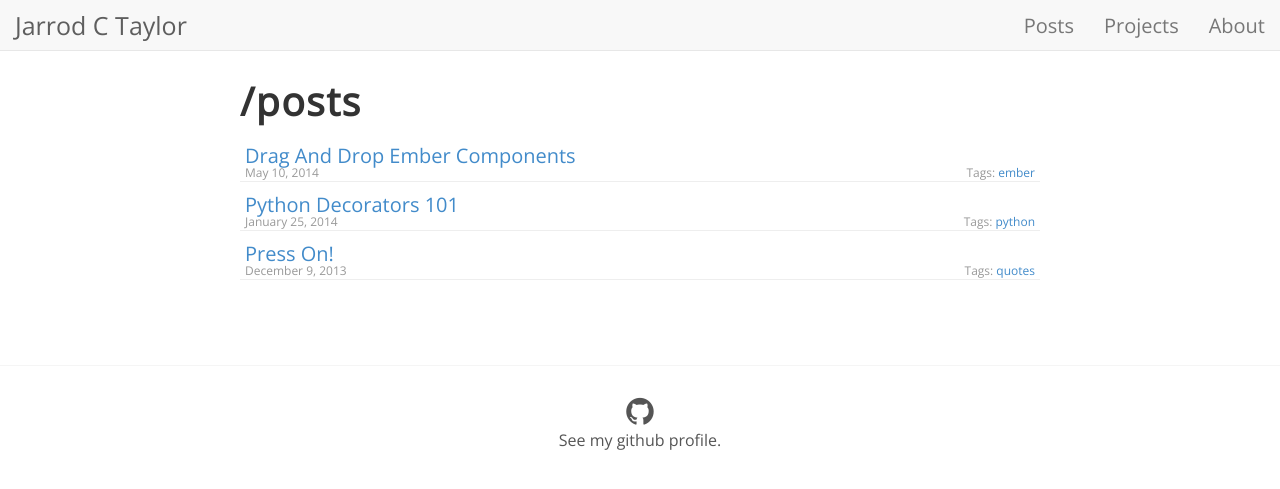
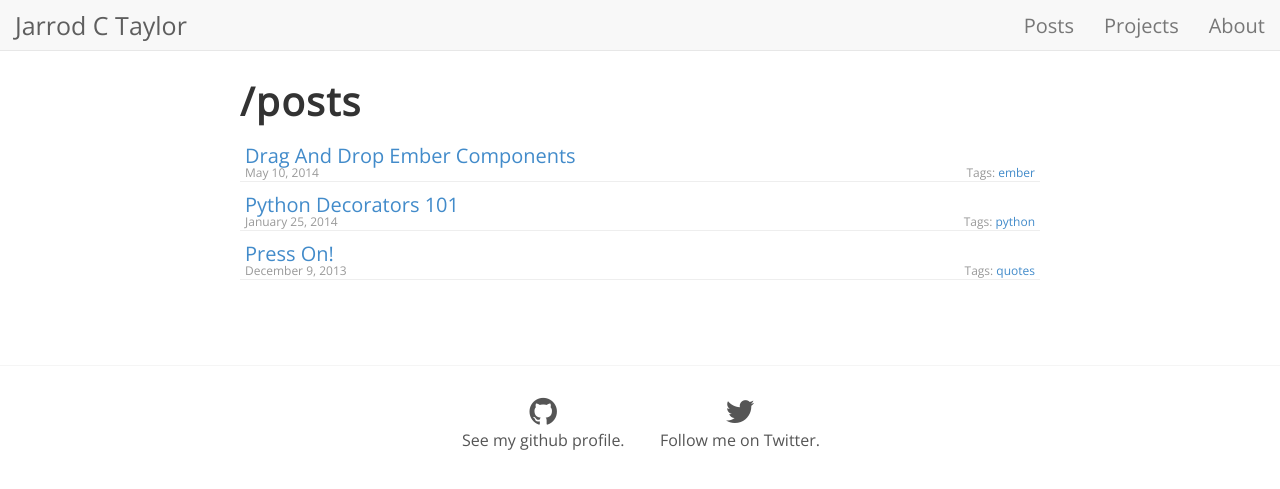
Before and after one commit to JarrodCTaylor/JarrodCTaylor.github.io, a Jekyll site: the page built from index.html, in a window 1280 px wide. Shown: the top 489 px of the page. Built offline with Jekyll 4.4.1, drawn with Linux system fonts in a browser that asks for light colours; nearby versions of some CDN libraries; Markdown is read by kramdown in place of the engine named in the settings.

Commit message:
Feature: Added twitter link

```diff
--- a/_config.yml
+++ b/_config.yml
@@ -10,4 +10,5 @@
 author :
   name : Jarrod C Taylor
   github : JarrodCTaylor
-  email: jarrod.c.taylor@gmail.com
+  twitter: JarrodCTaylor
+  email: jarrod@JarrodCTaylor.com
--- a/_includes/footer.html
+++ b/_includes/footer.html
@@ -2,10 +2,18 @@
   <section class="meta">
     <div class="container">
       <div class="row">
-        <div class="text-center">
+        <div class="col-lg-2 col-lg-offset-4">
           <a href="https://github.com/{{ site.author.github }}">
             <i class="icon icon-github icon-2x"></i>
-            <div>See my github profile.</div>
+            <div>
+              See my github profile.
+            </div>
+          </a>
+        </div>
+        <div class="col-lg-2 next">
+          <a href="https://twitter.com/{{ site.author.twitter }}">
+            <i class="icon icon-twitter icon-2x"></i>
+            <div>Follow me on Twitter.</div>
           </a>
         </div>
       </div>
--- a/css/deploy.css
+++ b/css/deploy.css
@@ -527,6 +527,12 @@ article div.pull {
   display: table;
   clear: both;
 }
+.col-lg-2 {
+  position: relative;
+  min-height: 1px;
+  padding-left: 15px;
+  padding-right: 15px;
+}
 @media (min-width: 768px) {
   .container {
     max-width: 750px;
@@ -535,6 +541,15 @@ article div.pull {
 @media (min-width: 992px) {
   .container {
     max-width: 970px;
+  }
+  .col-lg-2 {
+    float: left;
+  }
+  .col-lg-2 {
+    width: 16.66666667%;
+  }
+  .col-lg-offset-4 {
+    margin-left: 30.5%;
   }
 }
 .post_tags {
@@ -938,6 +953,9 @@ a [class*=" icon-"] {
 .icon-github:before {
   content: "\f09b";
 }
+.icon-twitter:before {
+  content: "\f099";
+}
 #footer {
   margin-top: 50px;
   border-top: 1px solid #f5f5f5;
--- a/less/footer.less
+++ b/less/footer.less
@@ -55,6 +55,10 @@ a [class^="icon-"],a [class*=" icon-"] {
   content: "\f09b";
 }
 
+.icon-twitter:before{
+    content:"\f099";
+}
+
 #footer {
   margin-top: 50px;
   border-top: 1px solid #f5f5f5;
```
Also changed, not shown: less/style.less (+16 -0 lines).
